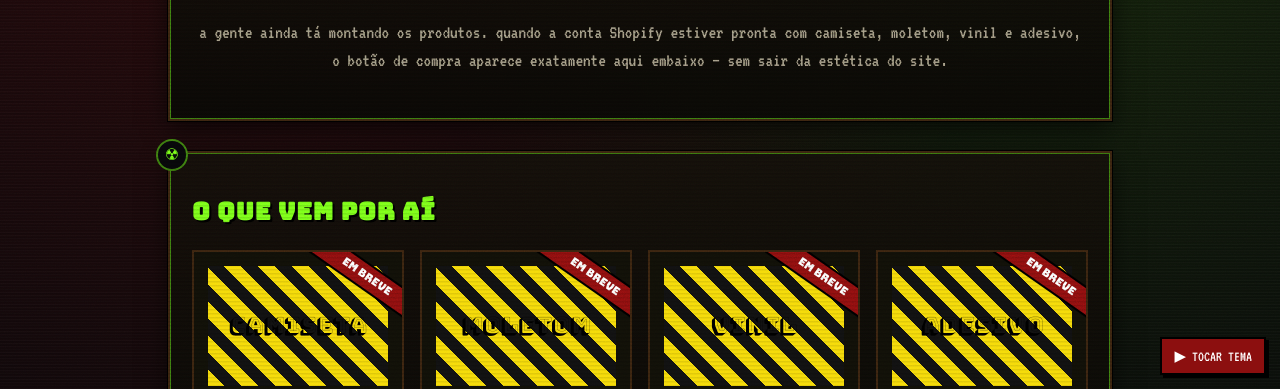
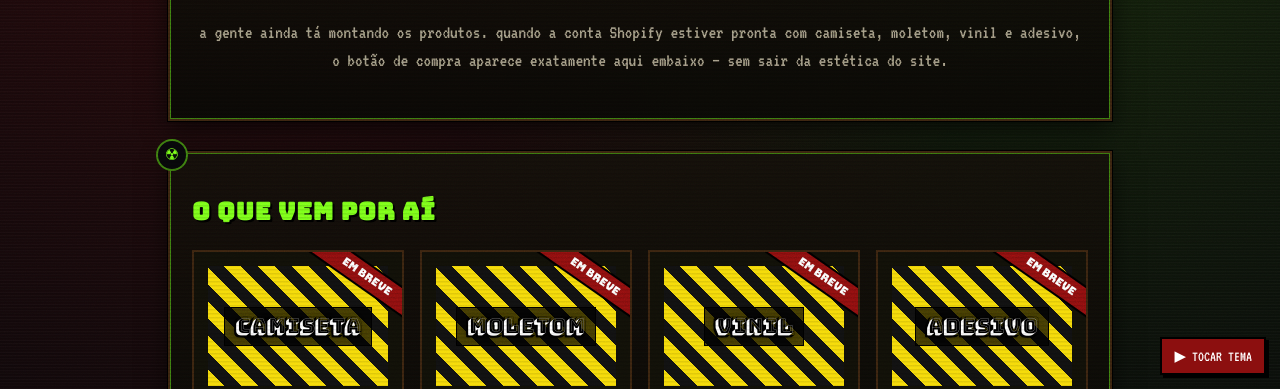
Before and after one commit to guibgoulart/isotopxs, a plain HTML site: page loja.html in a window 1280 px wide. Shown: the part 411-800 px from the top of the page. Drawn offline with Linux system fonts and the light colour scheme.

Commit message:
Corrige contraste do texto nas miniaturas da loja (fita de perigo)

```diff
--- a/assets/css/main.css
+++ b/assets/css/main.css
@@ -355,8 +355,14 @@ tr:nth-child(even) td{ background: rgba(255,255,255,.03); }
   margin-bottom:10px;
   display:flex; align-items:center; justify-content:center;
   font-family: var(--f-street2);
-  color:#000;
-  font-size: 22px;
+  color:#fff;
+  font-size: 20px;
+  text-shadow: 0 0 6px #000, 2px 2px 0 #000, -2px -2px 0 #000, 2px -2px 0 #000, -2px 2px 0 #000;
+}
+.store-card .thumb span{
+  background: rgba(0,0,0,.72);
+  padding: 4px 10px;
+  border: 1px solid #000;
 }
 .store-card h3{ font-size:15px; margin:6px 0 2px; }
 .store-card .price{ color: var(--toxic); font-family: var(--f-term); font-size:18px; }
--- a/loja.html
+++ b/loja.html
@@ -42,25 +42,25 @@
     <div class="store-grid">
       <div class="store-card">
         <span class="stamp">EM BREVE</span>
-        <div class="thumb">CAMISETA</div>
+        <div class="thumb"><span>CAMISETA</span></div>
         <h3>Camiseta "Meia-Vida"</h3>
         <div class="price">R$ --,--</div>
       </div>
       <div class="store-card">
         <span class="stamp">EM BREVE</span>
-        <div class="thumb">MOLETOM</div>
+        <div class="thumb"><span>MOLETOM</span></div>
         <h3>Moletom Zona de Exclusão</h3>
         <div class="price">R$ --,--</div>
       </div>
       <div class="store-card">
         <span class="stamp">EM BREVE</span>
-        <div class="thumb">VINIL</div>
+        <div class="thumb"><span>VINIL</span></div>
         <h3>EP "Contaminação Zero" (vinil)</h3>
         <div class="price">R$ --,--</div>
       </div>
       <div class="store-card">
         <span class="stamp">EM BREVE</span>
-        <div class="thumb">ADESIVO</div>
+        <div class="thumb"><span>ADESIVO</span></div>
         <h3>Kit adesivos radioativos</h3>
         <div class="price">R$ --,--</div>
       </div>
```
